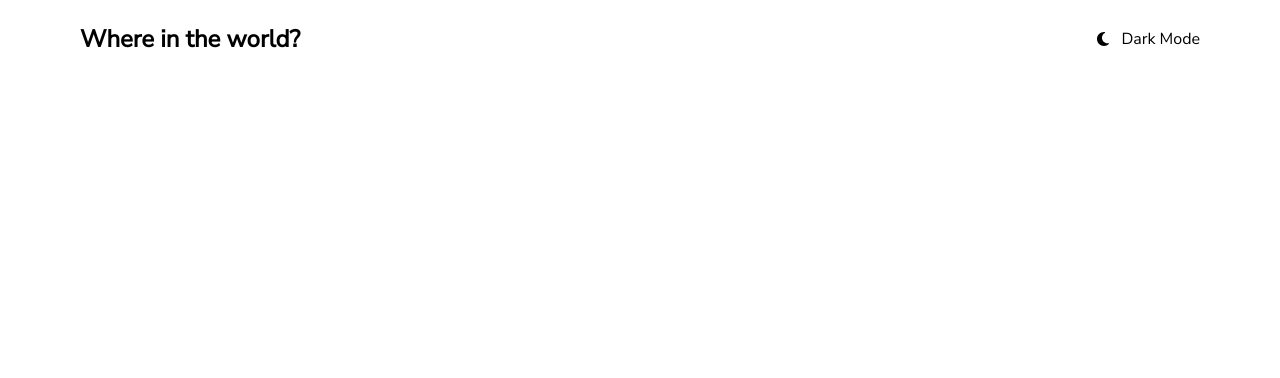
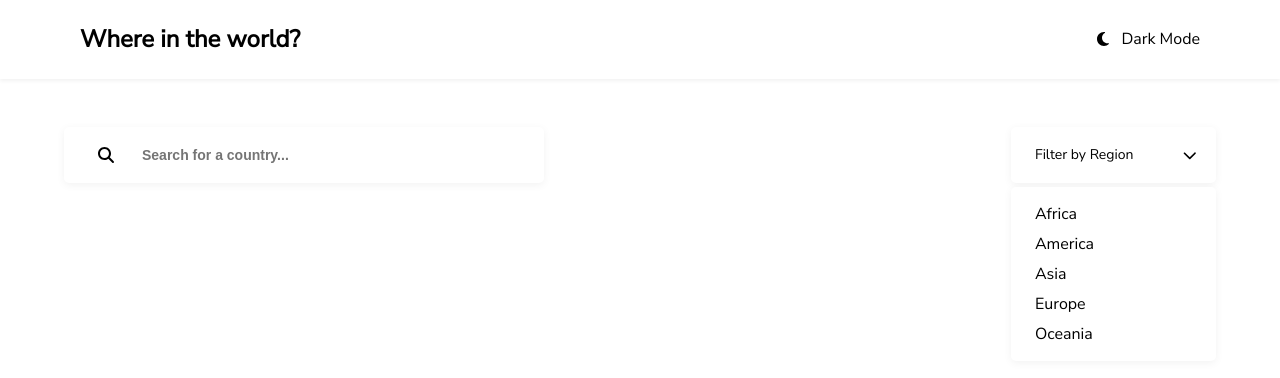
Before and after one commit to antran1245/rest-countries, a Next.js app: page / in a window 1280 px wide. Shown: the top 378 px of the page. Built offline with nearby package versions, Linux system fonts and the light colour scheme; no server answers.

Commit message:
filter header created

```diff
--- a/pages/index.tsx
+++ b/pages/index.tsx
@@ -2,7 +2,7 @@
 import { useEffect, useState } from 'react';
 import { Countries } from './interface/Countries';
 import { FontAwesomeIcon } from '@fortawesome/react-fontawesome';
-import { faMoon, faSun } from '@fortawesome/free-solid-svg-icons';
+import { faMoon, faSun, faMagnifyingGlass, faChevronDown } from '@fortawesome/free-solid-svg-icons';
 import styles from '../styles/Home.module.css'
 
 export default function Home() {
@@ -27,7 +27,6 @@
         <link rel="icon" href="/favicon.ico" />
         <link rel="stylesheet" href="https://cdnjs.cloudflare.com/ajax/libs/font-awesome/6.2.1/css/all.min.css" />
       </Head>
-      <main>
       <header>
         <h1>Where in the world?</h1>
         <div className={styles.darkMode}>
@@ -35,6 +34,26 @@
           <p>Dark Mode</p>
         </div>
       </header>
+      <main className={styles.container}>
+        <div className={styles.filterBox}>
+          <div className={styles.searchbar}>
+            <FontAwesomeIcon icon={faMagnifyingGlass} fixedWidth />
+            <input type="text" placeholder='Search for a country...' />
+          </div>
+          <div className={styles.dropdown}>
+            <div className={styles.filter}>
+              <p>Filter by Region</p>
+              <FontAwesomeIcon icon={faChevronDown} fixedWidth />
+            </div>
+            <div className={styles.dropdownContent}>
+              <span>Africa</span>
+              <span>America</span>
+              <span>Asia</span>
+              <span>Europe</span>
+              <span>Oceania</span>
+            </div>
+          </div>
+        </div>
       </main>
     </div>
   )
--- a/styles/Home.module.css
+++ b/styles/Home.module.css
@@ -1,3 +1,4 @@
+/* Header */
 .darkMode {
   display: flex;
   align-items: center;
@@ -8,6 +9,81 @@
 }
 
 .darkMode p {
-  margin: 0;
   margin-left: 8px;
 }
+
+/* Main */
+.container {
+  width: 90%;
+  margin: auto;
+  margin-top: 48px;
+}
+
+/* Filter Box */
+.filterBox {
+  display: flex;
+  justify-content: space-between;
+}
+
+/* Search bar */
+.searchbar {
+  max-width: 480px;
+  height: 56px;
+  width: 100%;
+  display: flex;
+  align-items: center;
+  background-color: #FFFFFF;
+  border-radius: 5px;
+  padding-left: 32px;
+  box-shadow: 0px 2px 9px rgba(0, 0, 0, 0.0532439);
+}
+.searchbar input {
+  margin-left: 24px;
+  background-color: transparent;
+  border: none;
+  color: #111517;
+  font-weight: 600;
+  font-size: 14px;
+  line-height: 20px;
+}
+.searchbar input:focus-visible {
+  outline: none;
+}
+
+/* Filter */
+.dropdown {
+  max-width: fit-content;
+  position: relative;
+}
+.filter {
+  box-shadow: 0px 2px 9px rgba(0, 0, 0, 0.0532439);
+  background-color: #FFFFFF;
+  border-radius: 5px;
+  width: 100%;
+  display: flex;
+  justify-content: space-between;
+  align-items: center;
+  padding: 18px 18px 18px 24px;
+  font-weight: 400;
+  font-size: 14px;
+  line-height: 20px;
+}
+.filter p {
+  margin-right: 47px;
+}
+.dropdownContent {
+  position: absolute;
+  /* display: none; */
+  background-color: #FFFFFF;
+  display: flex;
+  flex-direction: column;
+  width: 100%;
+  margin-top: 4px;
+  box-shadow: 0px 2px 9px rgba(0, 0, 0, 0.0532439);
+  padding: 16px 0 8px 24px;
+  border-radius: 5px;
+  z-index: 3;
+}
+.dropdownContent span {
+  margin-bottom: 8px;
+}
--- a/styles/globals.css
+++ b/styles/globals.css
@@ -20,12 +20,16 @@
   display: flex;
   justify-content: space-between;
   padding: 23px 80px;
+  box-shadow: 0px 2px 4px rgba(0, 0, 0, 0.0562443);
 }
 
 h1 {
   font-weight: 800;
   font-size: 24px;
   line-height: 32.74px;
+}
+
+h1, p {
   margin: 0;
 }
 
@@ -35,6 +39,6 @@
   }
   body {
     color: #111517;
-    background: #FAFAFA;
+    background: #F2F2F2;
   }
 }
```
Lines whose indentation alone changed are shown as unchanged.
